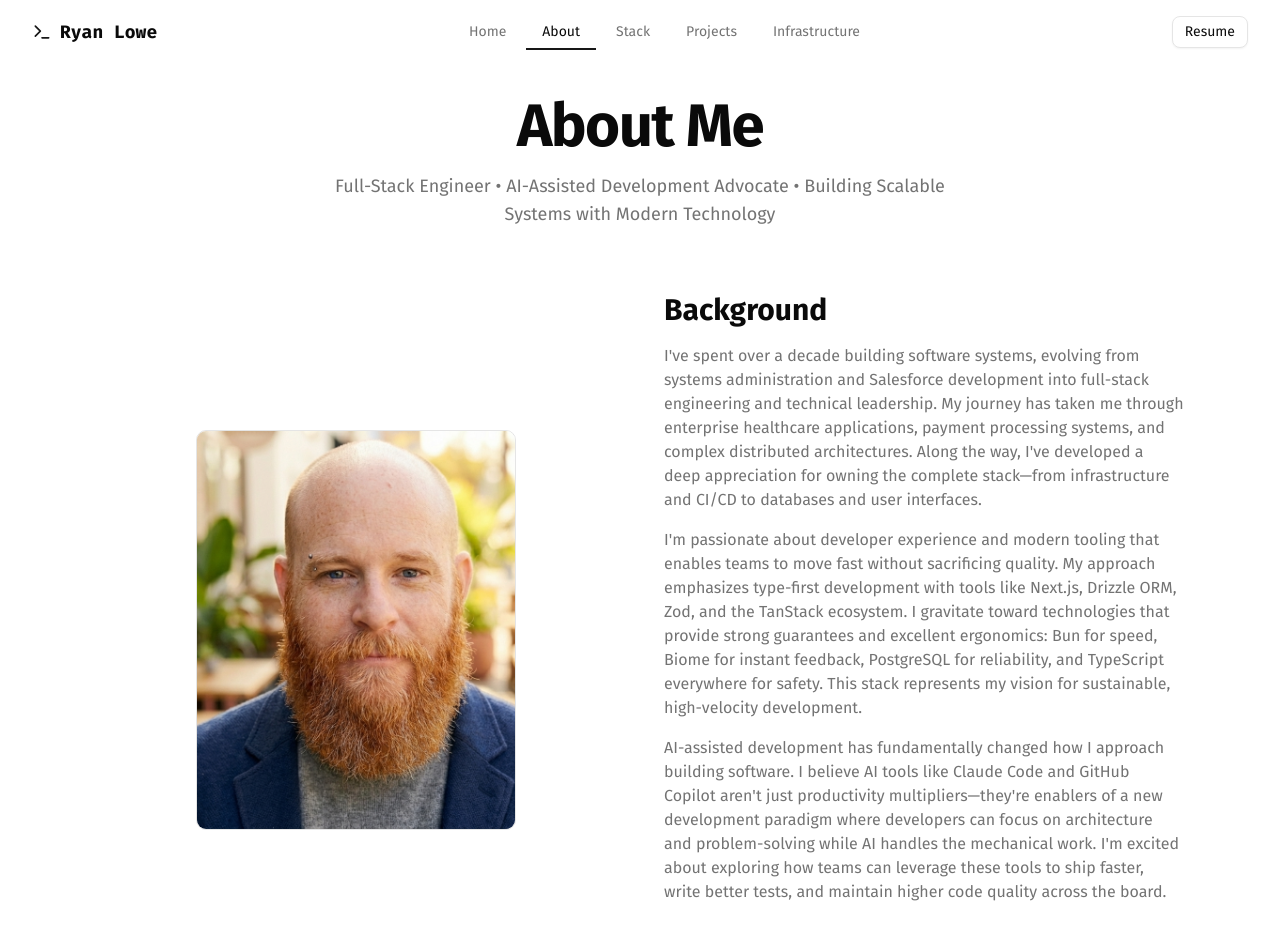
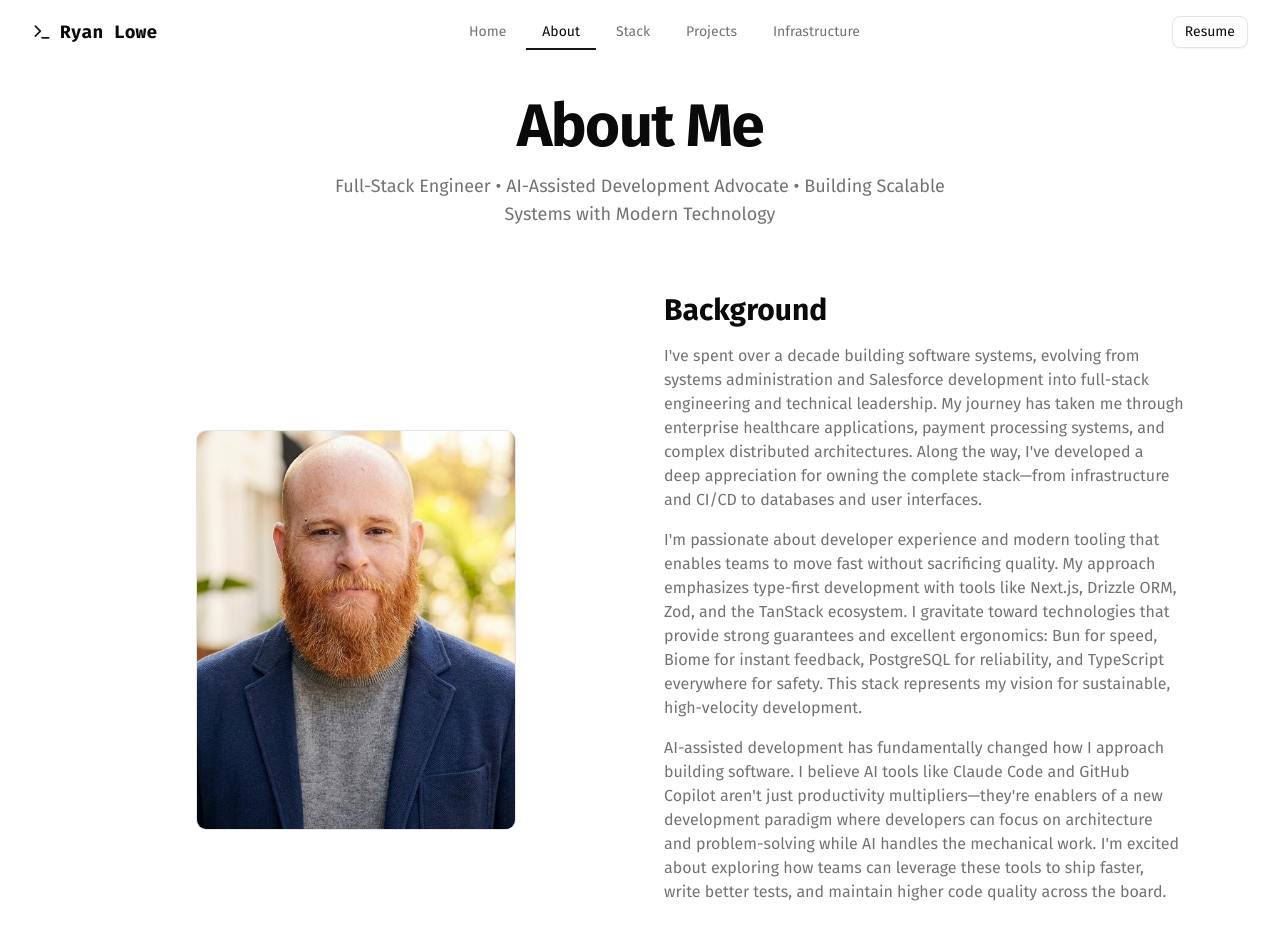
Before and after one commit to phyter1/main, a Next.js app: page /about in a window 1280 px wide. Shown: the top 926 px of the page. Built offline with nearby package versions, Linux system fonts and the light colour scheme.

Commit message:
feat: update AboutPage with new headshot and resume link; add comfortable headshot image

```diff
--- a/src/app/about/page.tsx
+++ b/src/app/about/page.tsx
@@ -64,7 +64,7 @@ export default function AboutPage() {
             <div className="flex items-center justify-center">
               <div className="relative h-[400px] w-[320px] overflow-hidden rounded-lg border border-border">
                 <Image
-                  src="/assets/headshot-1.jpg"
+                  src="/assets/comfortable-headshot.jpg"
                   alt="Ryan Lowe"
                   fill
                   className="object-cover"
@@ -117,7 +117,7 @@ export default function AboutPage() {
 
               <div>
                 <Button size="lg" className="gap-2" asChild>
-                  <a href="/assets/ryan_lowe-resume-2025.pdf" download>
+                  <a href="/assets/ryan_lowe_resume_2025v2.pdf" download>
                     <Download className="h-4 w-4" />
                     Download Resume
                   </a>
--- a/src/components/layout/Navigation.tsx
+++ b/src/components/layout/Navigation.tsx
@@ -81,7 +81,7 @@ export function Navigation() {
           {/* CTA Button */}
           <div className="hidden md:block">
             <Button size="sm" variant="outline" asChild>
-              <a href="/assets/ryan_lowe-resume-2025.pdf" download>
+              <a href="/assets/ryan_lowe_resume_2025v2.pdf" download>
                 Resume
               </a>
             </Button>
@@ -126,7 +126,7 @@ export function Navigation() {
             })}
             <div className="pt-2">
               <Button size="sm" variant="outline" className="w-full" asChild>
-                <a href="/assets/ryan_lowe-resume-2025.pdf" download>
+                <a href="/assets/ryan_lowe_resume_2025v2.pdf" download>
                   Resume
                 </a>
               </Button>
```
Also changed, not shown: public/assets/comfortable-headshot.jpg (added), 1 other file (tests, documents, lock files or other folders).
